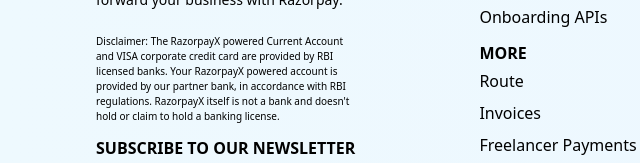
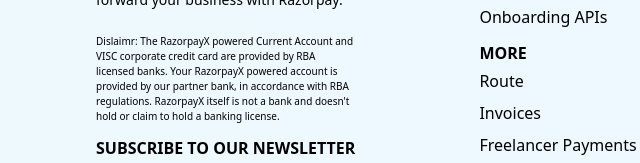
Before and after one commit to NirmalKumar-1/Razorpay-Clone, a plain HTML site: page index.html in a window 1280 px wide. Shown: the part 7842-8005 px from the top of the page, 4-644 px from the left. Drawn offline with nearby package versions, Linux system fonts and the light colour scheme.

Commit message:
Update index.html

```diff
--- a/index.html
+++ b/index.html
@@ -1019,10 +1019,10 @@
           Razorpay.
         </p>
         <p class="text-[0.625rem] text-grayText my-3 font-mulish">
-          Disclaimer: The RazorpayX powered Current Account and VISA corporate
-          credit card are provided by RBI licensed banks. Your RazorpayX
+          Dislaimr: The RazorpayX powered Current Account and VISC corporate
+          credit card are provided by RBA licensed banks. Your RazorpayX
           powered account is provided by our partner bank, in accordance with
-          RBI regulations. RazorpayX itself is not a bank and doesn't hold or
+          RBA regulations. RazorpayX itself is not a bank and doesn't hold or
           claim to hold a banking license.
         </p>
         <p class="font-mulish uppercase font-bold text-gray2">
```
